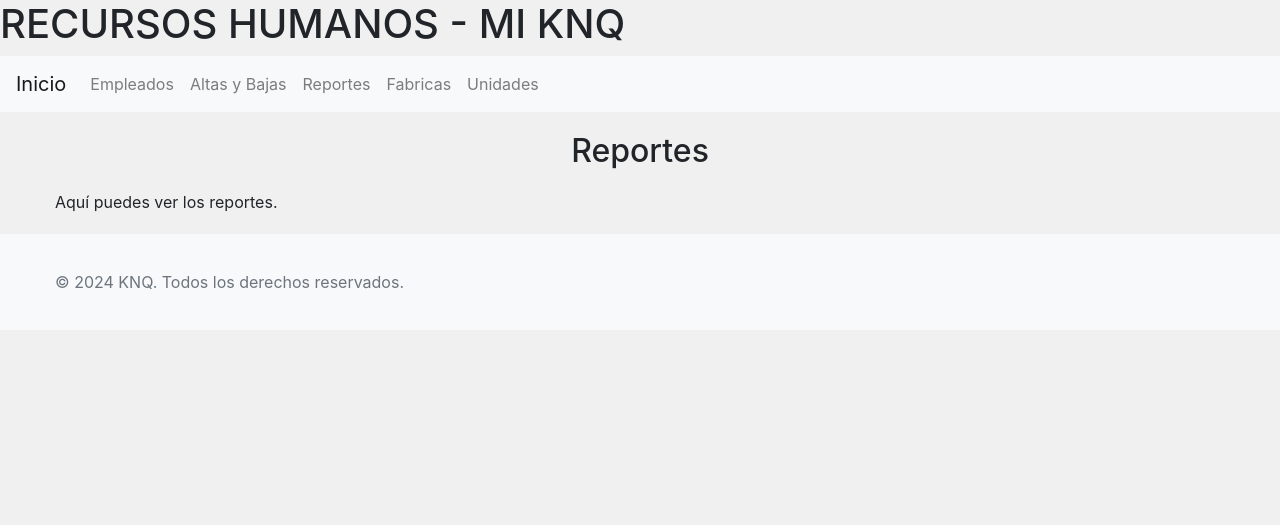
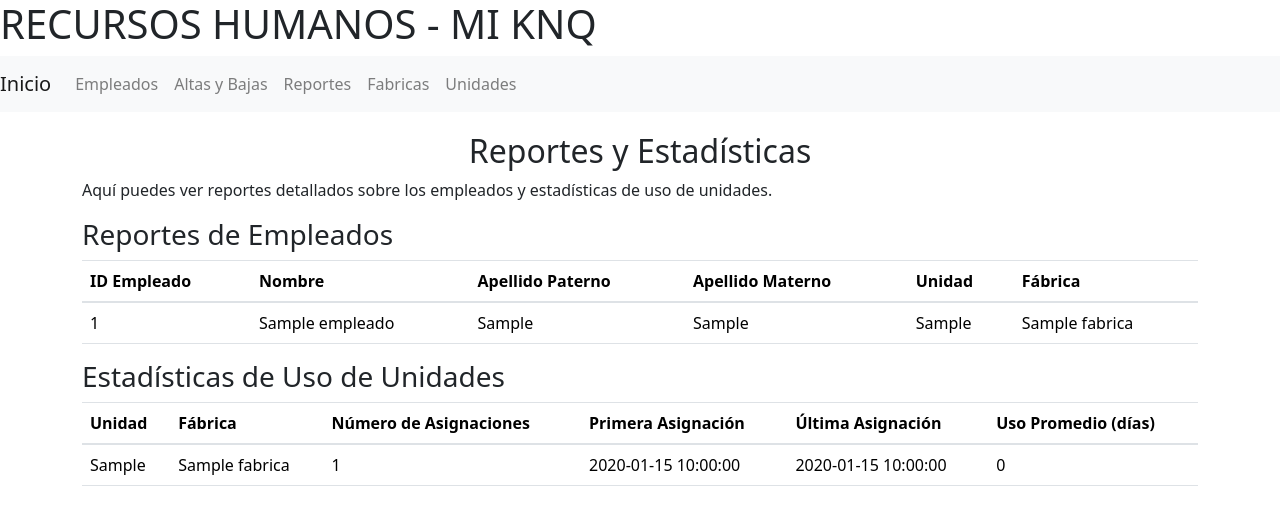
Before and after one commit to cecidavi/MI-KNQ, a PHP site: page /reportes.php in a window 1280 px wide. Shown: the top 525 px of the page. Run offline with PHP 8.4, Linux system fonts and the light colour scheme; the visitor is signed in with stand-in values (Sample User, id 1); tables that the repository leaves empty or names only in its code hold one stand-in row (values such as "Sample post"); some libraries are stand-ins or nearby versions.

Commit message:
reportes acomodados

```diff
--- a/reportes.php
+++ b/reportes.php
@@ -8,11 +8,92 @@ if (!isset($_SESSION['username'])) {
 }
 
 include('includes/header.php');
+include('conexion.php'); // Incluir la conexión a la base de datos
+
+// Consultas para reportes de empleados
+$sql_empleados = "SELECT e.id_empleado, e.nombre, e.apellido_paterno, e.apellido_materno, u.numero_unidad, f.nombre_fabrica
+                  FROM empleados e
+                  LEFT JOIN operador_unidad ou ON e.id_empleado = ou.id_operador
+                  LEFT JOIN unidades u ON ou.id_unidad = u.id_unidad
+                  LEFT JOIN fabricas f ON u.id_fabrica = f.id_fabrica";
+$result_empleados = $conn->query($sql_empleados);
+
+// Consultas para estadísticas de uso de unidades
+$sql_estadisticas = "SELECT u.numero_unidad, f.nombre_fabrica, COUNT(ou.id_operador) as num_asignaciones,
+                            MIN(ou.fecha_asignacion) as primera_asignacion,
+                            MAX(ou.fecha_asignacion) as ultima_asignacion,
+                            AVG(DATEDIFF(ou.fecha_desasignacion, ou.fecha_asignacion)) as uso_promedio
+                     FROM unidades u
+                     LEFT JOIN operador_unidad ou ON u.id_unidad = ou.id_unidad
+                     LEFT JOIN fabricas f ON u.id_fabrica = f.id_fabrica
+                     GROUP BY u.id_unidad";
+$result_estadisticas = $conn->query($sql_estadisticas);
+
+$conn->close();
 ?>
 
-<div class="container">
-    <h2>Reportes</h2>
-    <p>Aquí puedes ver los reportes.</p>
-</div>
+<!DOCTYPE html>
+<html lang="es">
+<head>
+    <meta charset="UTF-8">
+    <meta name="viewport" content="width=device-width, initial-scale=1.0">
+    <title>Reportes y Estadísticas - MI KNQ</title>
+    <link rel="stylesheet" href="path/to/bootstrap.min.css"> <!-- Asegúrate de que esta ruta es correcta -->
+    <link rel="stylesheet" href="path/to/Reportes.css"> <!-- Asegúrate de que esta ruta es correcta -->
+</head>
+<body>
+    <div class="container">
+        <h2>Reportes y Estadísticas</h2>
+        <p>Aquí puedes ver reportes detallados sobre los empleados y estadísticas de uso de unidades.</p>
 
-<?php include('includes/footer.php'); ?>
+        <h3>Reportes de Empleados</h3>
+        <?php
+        if ($result_empleados->num_rows > 0) {
+            echo "<table class='table'>";
+            echo "<thead><tr><th>ID Empleado</th><th>Nombre</th><th>Apellido Paterno</th><th>Apellido Materno</th><th>Unidad</th><th>Fábrica</th></tr></thead>";
+            echo "<tbody>";
+
+            while ($row = $result_empleados->fetch_assoc()) {
+                echo "<tr>";
+                echo "<td>" . $row["id_empleado"] . "</td>";
+                echo "<td>" . $row["nombre"] . "</td>";
+                echo "<td>" . $row["apellido_paterno"] . "</td>";
+                echo "<td>" . $row["apellido_materno"] . "</td>";
+                echo "<td>" . $row["numero_unidad"] . "</td>";
+                echo "<td>" . $row["nombre_fabrica"] . "</td>";
+                echo "</tr>";
+            }
+
+            echo "</tbody></table>";
+        } else {
+            echo "<p>No se encontraron datos de empleados.</p>";
+        }
+        ?>
+
+        <h3>Estadísticas de Uso de Unidades</h3>
+        <?php
+        if ($result_estadisticas->num_rows > 0) {
+            echo "<table class='table'>";
+            echo "<thead><tr><th>Unidad</th><th>Fábrica</th><th>Número de Asignaciones</th><th>Primera Asignación</th><th>Última Asignación</th><th>Uso Promedio (días)</th></tr></thead>";
+            echo "<tbody>";
+
+            while ($row = $result_estadisticas->fetch_assoc()) {
+                echo "<tr>";
+                echo "<td>" . $row["numero_unidad"] . "</td>";
+                echo "<td>" . $row["nombre_fabrica"] . "</td>";
+                echo "<td>" . $row["num_asignaciones"] . "</td>";
+                echo "<td>" . $row["primera_asignacion"] . "</td>";
+                echo "<td>" . $row["ultima_asignacion"] . "</td>";
+                echo "<td>" . round($row["uso_promedio"], 2) . "</td>";
+                echo "</tr>";
+            }
+
+            echo "</tbody></table>";
+        } else {
+            echo "<p>No se encontraron estadísticas de uso de unidades.</p>";
+        }
+        ?>
+    </div>
+    <script src="path/to/bootstrap.bundle.min.js"></script> <!-- Asegúrate de que esta ruta es correcta -->
+</body>
+</html>
```
